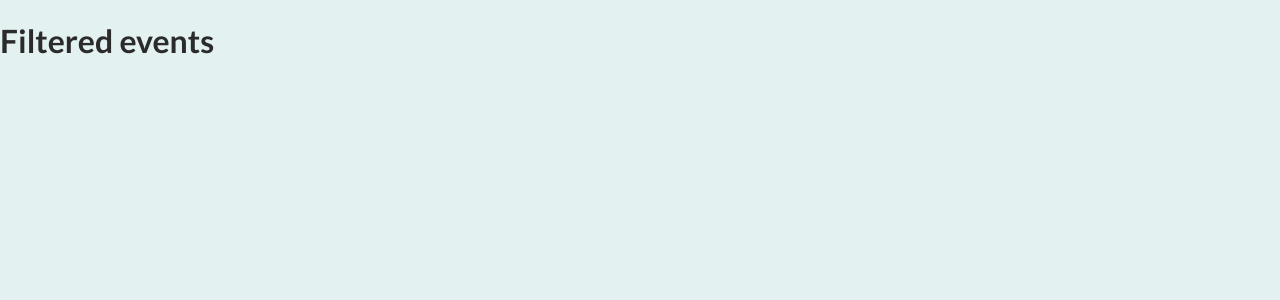
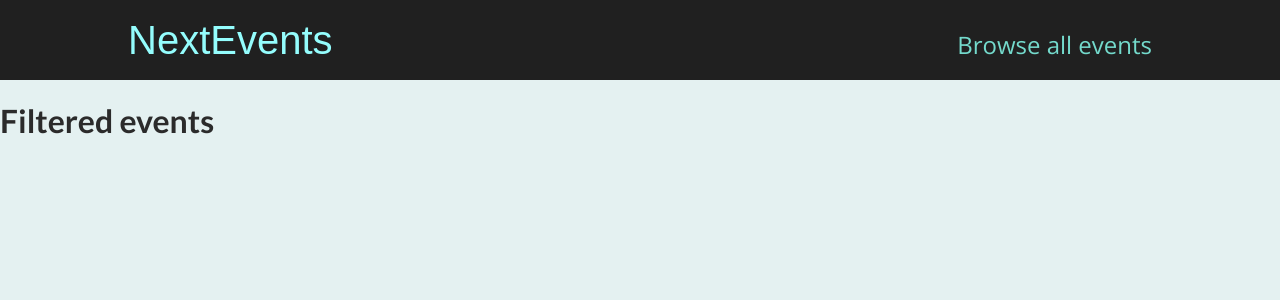
Before and after one commit to alerodriguezabella/nextjs-course, a Next.js app: page /events in a window 1280 px wide. Shown: the top 300 px of the page. Built offline with nearby package versions, Linux system fonts and the light colour scheme.

Commit message:
Add navbar

```diff
--- /dev/null
+++ b/components/event-detail/layout/layout.js
@@ -0,0 +1,12 @@
+import MainHeader from "./main-header";
+
+function Layout(props) {
+  return (
+    <>
+      <MainHeader />
+      <main>{props.children}</main>
+    </>
+  );
+}
+
+export default Layout;
--- /dev/null
+++ b/components/event-detail/layout/main-header.js
@@ -0,0 +1,21 @@
+import Link from "next/link";
+import classes from "./main-header.module.css";
+
+function MainHeader(props) {
+  return (
+    <header className={classes.header}>
+      <div className={classes.logo}>
+        <Link href="/">NextEvents</Link>
+      </div>
+      <nav className={classes.navigation}>
+        <ul>
+          <li>
+            <Link href="/events">Browse all events</Link>
+          </li>
+        </ul>
+      </nav>
+    </header>
+  );
+}
+
+export default MainHeader;
--- /dev/null
+++ b/components/event-detail/layout/main-header.module.css
@@ -0,0 +1,41 @@
+.header {
+  width: 100%;
+  display: flex;
+  justify-content: space-between;
+  align-items: baseline;
+  padding: 1rem 10%;
+  height: 5rem;
+  background-color: #202020;
+}
+
+.logo {
+  font-size: 1.5rem;
+  color: white;
+  font-family: "Fira", sans-serif;
+  height: 100%;
+  display: flex;
+  justify-content: center;
+  align-items: center;
+  color: #94fdfd;
+}
+
+.logo a {
+  text-decoration: none;
+  color: #94fdfd;
+}
+
+.navigation a {
+  text-decoration: none;
+  color: #74dacc;
+  font-size: 1rem;
+}
+
+@media (min-width: 768px) {
+  .logo {
+    font-size: 2.5rem;
+  }
+
+  .navigation a {
+    font-size: 1.5rem;
+  }
+}
--- a/pages/_app.js
+++ b/pages/_app.js
@@ -1,7 +1,12 @@
-import '../styles/globals.css'
+import Layout from "../components/event-detail/layout/layout";
+import "../styles/globals.css";
 
 function MyApp({ Component, pageProps }) {
-  return <Component {...pageProps} />
+  return (
+    <Layout>
+      <Component {...pageProps} />
+    </Layout>
+  );
 }
 
-export default MyApp
+export default MyApp;
```
